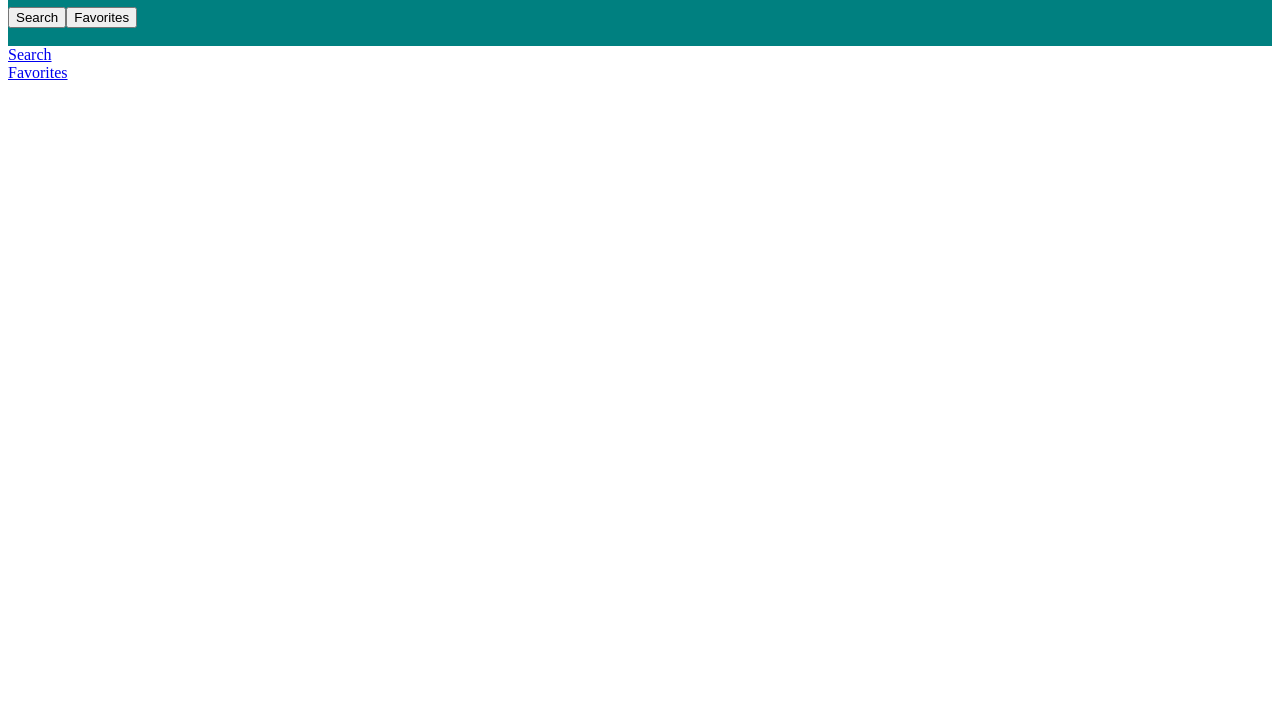
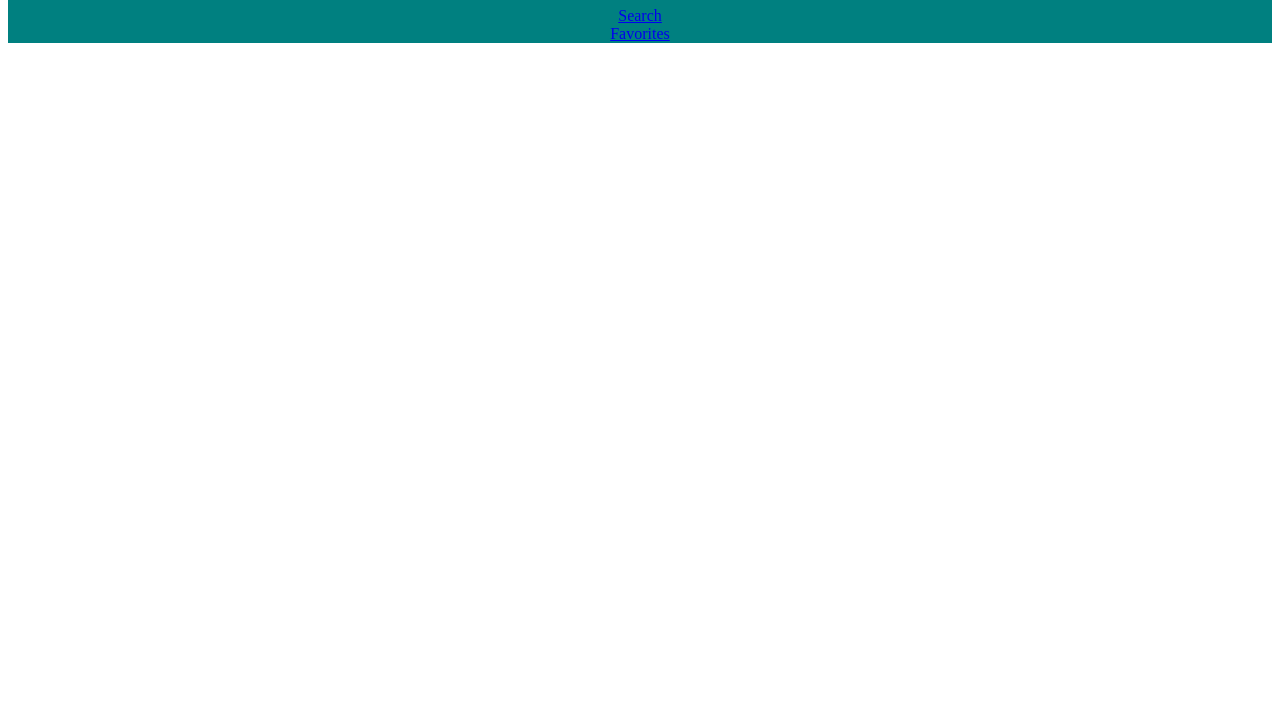
Before and after one commit to Klevennb/group-giphy-saga-project, a React app: page / in a window 1280 px wide. Shown: the part 73-800 px from the top of the page. Built offline with nearby package versions, Linux system fonts and the light colour scheme.

Commit message:
buttons removed from header

```diff
--- a/src/components/App/App.css
+++ b/src/components/App/App.css
@@ -1,7 +1,5 @@
 header {
     background-color: teal;
+    text-align: center;
+
 }
-
-/* .search-btn {
-    float: left;
-} */
--- a/src/components/App/App.js
+++ b/src/components/App/App.js
@@ -11,13 +11,10 @@ class App extends Component {
       <div>
         <header>
           <h1>Giphy Collectore</h1>
-          <button className="serach-btn">Search</button>
-          <button className="favorite-btn">Favorites</button>
-          <br/>
-          <br/>
-          </header>
-        <Router>
-          <div>
+          {/* <button className="serach-btn">Search</button>
+          <button className="favorite-btn">Favorites</button>     */}
+          <Router>
+          <div className="App-Paths">
             <Link to="/">Search</Link>
             <br/>
             <Link to="/favorites">Favorites</Link>
@@ -25,6 +22,7 @@ class App extends Component {
             <Route extact path="/favorites" component={Favorites} />
           </div>
         </Router>
+          </header>
       <div>
         {/* <h1>Giphy Search!</h1> */}
       </div>
```
